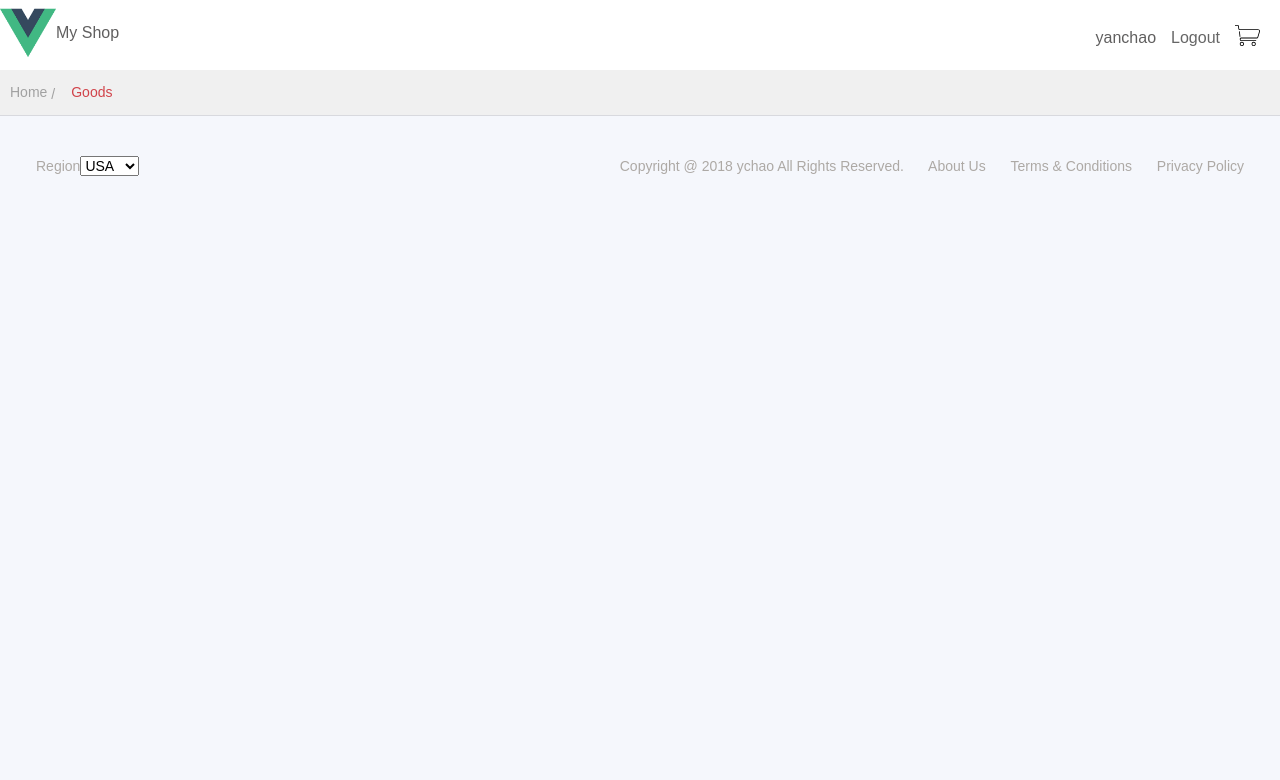
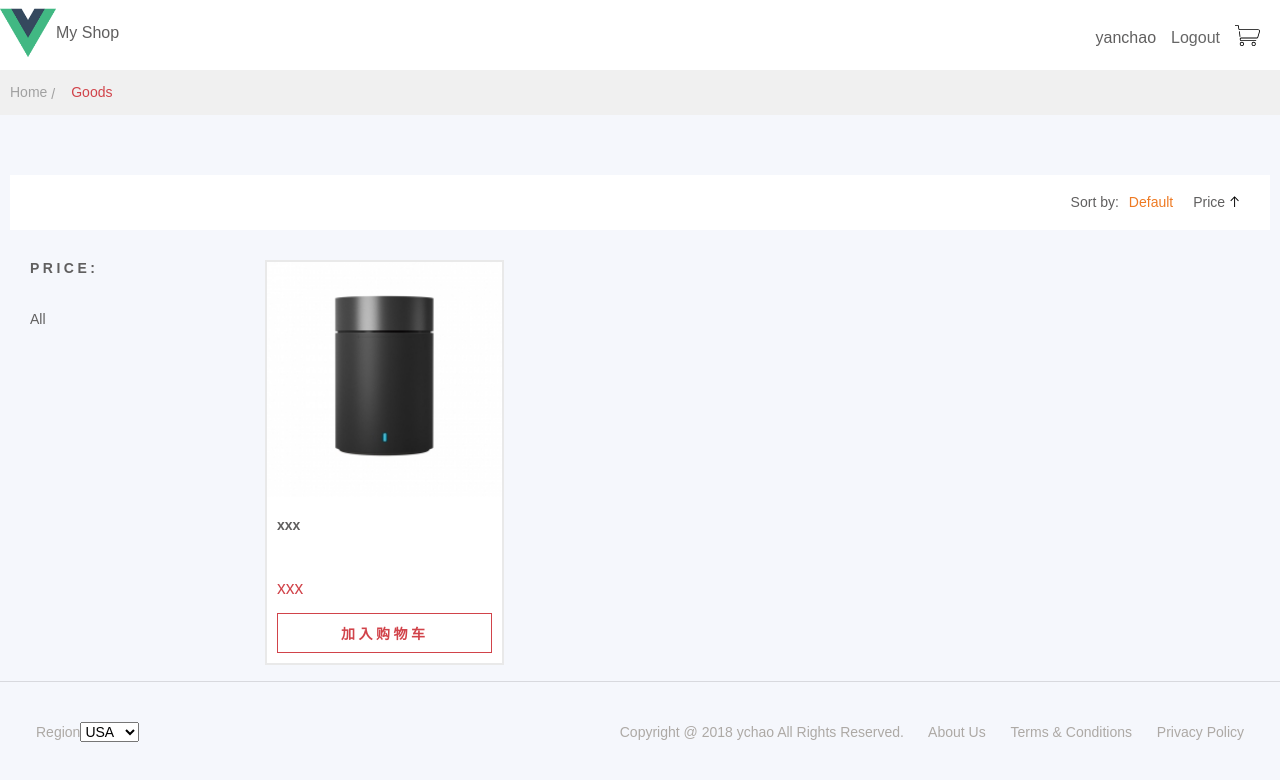
Before and after one commit to 290388252/vuemall, a Vue app: page / in a window 1280 px wide. Shown: the top 780 px of the page. Built offline with nearby package versions, Linux system fonts and the light colour scheme; what vue-resource would draw is missing.

Commit message:
[New] init main page

```diff
--- a/src/views/GoodsList.vue
+++ b/src/views/GoodsList.vue
@@ -4,6 +4,48 @@
       <nav-bread>
         <span>Goods</span>
       </nav-bread>
+      <div class="accessory-result-page accessory-page">
+        <div class="container">
+          <div class="filter-nav">
+            <span class="sortby">Sort by:</span>
+            <a href="javascript:void(0)" class="default cur">Default</a>
+            <a href="javascript:void(0)" class="price" v-bind:class="{'sort-up':sortFlag}" @click="sortGoods()">Price <svg class="icon icon-arrow-short"><use xlink:href="#icon-arrow-short"></use></svg></a>
+            <a href="javascript:void(0)" class="filterby stopPop" @click.stop="showFilterPop">Filter by</a>
+          </div>
+          <div class="accessory-result">
+            <div class="filter stopPop" id="filter" v-bind:class="{'filterby-show':filterBy}">
+              <dl class="filter-price">
+                <dt>Price:</dt>
+                <dd><a href="javascript:void(0)" @click="setPriceFilter('all')" v-bind:class="{'cur':priceChecked=='all'}">All</a></dd>
+              </dl>
+            </div>
+            <div class="accessory-list-wrap">
+              <div class="accessory-list col-4">
+                <ul>
+                  <li>
+                    <div class="pic">
+                      <a href="#"><img src="../../static/1.jpg" alt=""></a>
+                    </div>
+                    <div class="main">
+                      <div class="name">xxx</div>
+                      <div class="price">xxx</div>
+                      <div class="btn-area">
+                        <a href="javascript:;" class="btn btn--m">加入购物车</a>
+                      </div>
+                    </div>
+                  </li>
+                </ul>
+              </div>
+              <!--<div class="view-more-normal"-->
+                   <!--v-infinite-scroll="loadMore"-->
+                   <!--infinite-scroll-disabled="busy"-->
+                   <!--infinite-scroll-distance="20">-->
+                <!--<img src="./../assets/loading-spinning-bubbles.svg" v-show="loading">-->
+              <!--</div>-->
+            </div>
+          </div>
+        </div>
+      </div>
       <nav-footer></nav-footer>
     </div>
 </template>
@@ -22,6 +64,26 @@
       NavHeader,
       NavFooter,
       NavBread
+    },
+    methods: {
+      sortFlag() {
+        console.log('TODOsortFlag');
+      },
+      filterBy() {
+        console.log('TODOfilterBy');
+      },
+      priceFilter() {
+        console.log('TODOpriceFilter');
+      },
+      priceChecked() {
+        console.log('TODOpriceChecked');
+      },
+      loadMore() {
+        console.log('TODOloadMore');
+      },
+      loading() {
+        console.log('TODOloading');
+      }
     }
   };
 </script>
```
Also changed, not shown: src/assets/loading-spinning-bubbles.svg (added).
